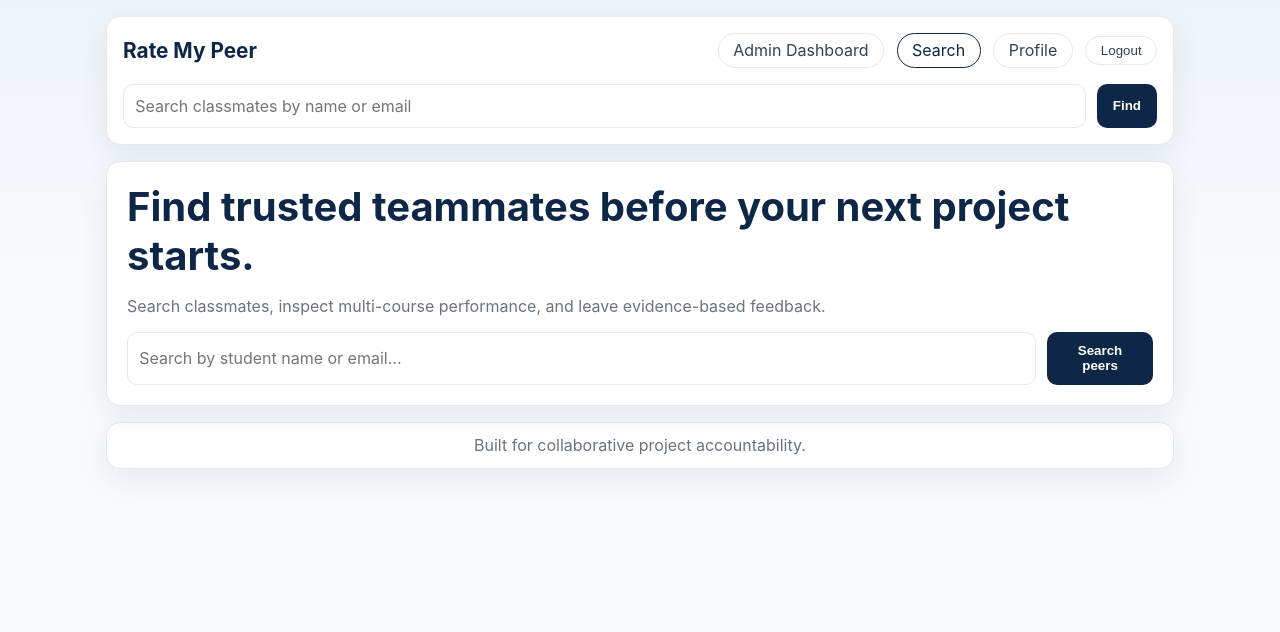
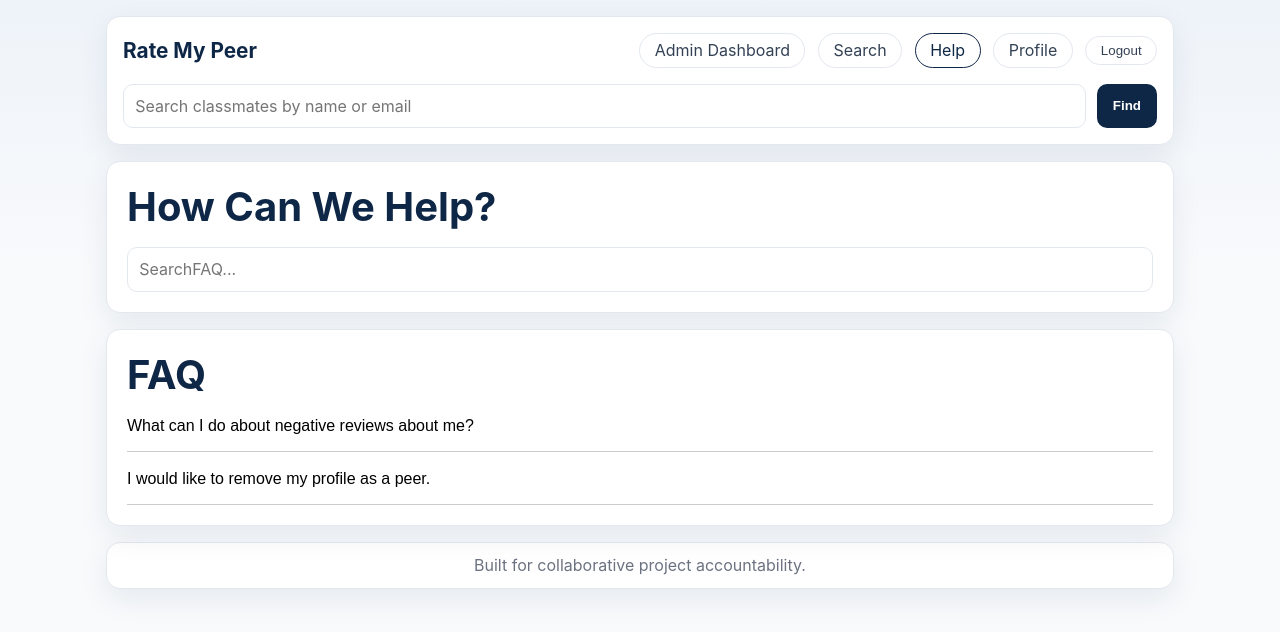
Before and after one commit to TedmanNguyen/124-InternetApps, a React (Vite) app in the folder rate-my-peer/: page /help in a window 1280 px wide. Before the commit this address led to /. Shown: the top 632 px of the page. Built offline with nearby package versions, Linux system fonts and the light colour scheme.

Commit message:
preliminary FAQ page

```diff
--- a/rate-my-peer/src/App.jsx
+++ b/rate-my-peer/src/App.jsx
@@ -3,6 +3,7 @@ import Layout from './components/Layout'
 import LandingPage from './pages/LandingPage'
 import LoginPage from './pages/LoginPage'
 import ProfilePage from './pages/ProfilePage'
+import HelpPage from './pages/HelpPage'
 import SearchResultsPage from './pages/SearchResultsPage'
 import WriteReviewPage from './pages/WriteReviewPage'
 import AdminDashboard from './pages/AdminDashboard'
@@ -16,6 +17,7 @@ function App() {
       <Route element={<Layout />}>
         <Route path="/" element={<LandingPage />} />
         <Route path="/search" element={<SearchResultsPage />} />
+        <Route path="/help" element={<HelpPage />} />
         <Route path="/student/:studentId" element={<ProfilePage />} />
         <Route path="/student/:studentId/review" element={<WriteReviewPage />} />
         <Route path="/admin-dashboard" element={<AdminDashboard />}>
--- /dev/null
+++ b/rate-my-peer/src/components/FAQItem.css
@@ -0,0 +1,18 @@
+.faq-item {
+    border-bottom: 1px solid #ccc;
+    padding: 1rem 0;
+}
+
+.faq-question {
+    width: 100%;
+    text-align: left;
+    background: none;
+    border: none;
+    font-size: 1rem;
+    cursor: pointer;
+    padding: 0;
+}
+
+.faq-answer {
+    margin-top: 0.5rem;
+}
--- /dev/null
+++ b/rate-my-peer/src/components/FAQItem.jsx
@@ -0,0 +1,24 @@
+import './FAQItem.css'
+import { useState } from 'react'
+
+
+export default function FAQItem({ question, answer}) {
+    const [open, setOpen] = useState(false)
+
+    return (
+        <div className="faq-item">
+            <button
+                className="faq-question"
+                onClick={() => setOpen(!open)}
+            >
+                {question}
+            </button>
+
+            {open && (
+                <p className="faq-answer">
+                    {answer}
+                </p>
+            )}
+        </div>
+    )
+}
--- a/rate-my-peer/src/components/Layout.jsx
+++ b/rate-my-peer/src/components/Layout.jsx
@@ -23,6 +23,9 @@ export default function Layout() {
             <NavLink to="/" end className="header-link">
               Search
             </NavLink>
+            <NavLink to="/help" end className="header-link">
+              Help
+            </NavLink>
             <NavLink to="/student/123" className='header-link'>Profile</NavLink>
             <button type="button" className="ghost-button">
               Logout
--- /dev/null
+++ b/rate-my-peer/src/data/faqData.js
@@ -0,0 +1,14 @@
+const faqData = [
+    {
+        id: 1,
+        question: "What can I do about negative reviews about me?",
+        answer: "You can always flag a review! If you are concerned that a comment violates our site guidelines, please report the rating by selecting the flag icon at the bottom right corner of the comment. Our moderators will review the comment immediately and remove it if it's against our guidelines. If you are unable to flag the comment, this means the comment was already flagged, re-reviewed and determined to not be in violation of our site guidelines. This is an open site where users can voice their opinions and experiences. Please note that only comments that violate our guidelines are removed. Unfortunately we do not remove ratings just because someone may disagree with it."
+    },
+    {
+        id: 2,
+        question: "I would like to remove my profile as a peer.",
+        answer: "We do not remove students from our site unless they are no longer attending the university. If you're ever concerned that a specific comment violates our guidelines, please report the rating. Our moderators will review it immediately and remove if it is against our guidelines."
+    }
+];
+
+export default faqData;
--- /dev/null
+++ b/rate-my-peer/src/pages/HelpPage.jsx
@@ -0,0 +1,46 @@
+import { useState } from 'react'
+import { useNavigate } from 'react-router-dom'
+import SearchBar from '../components/SearchBar'
+import FAQItem from '../components/FAQItem'
+import faqData from '../data/faqData'
+
+export default function HelpPage() {
+  const navigate = useNavigate()
+  const [searchTerm, setSearchTerm] = useState('')
+
+  const filteredFAQs = faqData.filter((item) =>
+    item.question.toLowerCase().includes(searchTerm.toLowerCase()) ||
+    item.answer.toLowerCase().includes(searchTerm.toLowerCase())
+  )
+
+  return (
+    <section className="page help-page">
+        <div className="hero-block">
+            <h1>How Can We Help?</h1>
+            <div className="search-bar">
+                <input
+                    type="search"
+                    placeholder="SearchFAQ..."
+                    value={searchTerm}
+                    onChange={(e) => setSearchTerm(e.target.value)}
+                />
+            </div>
+        </div>
+
+      <div className ="hero-block">
+        <h1>FAQ</h1>
+        {filteredFAQs.length > 0 ? (
+            filteredFAQs.map((item) => (
+                <FAQItem
+                    key={item.id}
+                    question={item.question}
+                    answer={item.answer}
+                />
+            ))
+        ) : (
+            <p>No matching FAQs found.</p>
+        )}
+      </div>
+    </section>
+  );
+}
```
